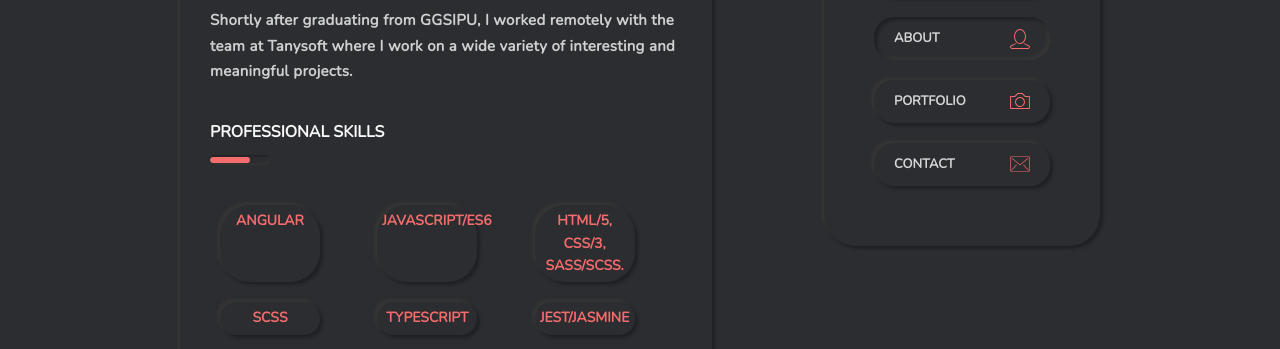
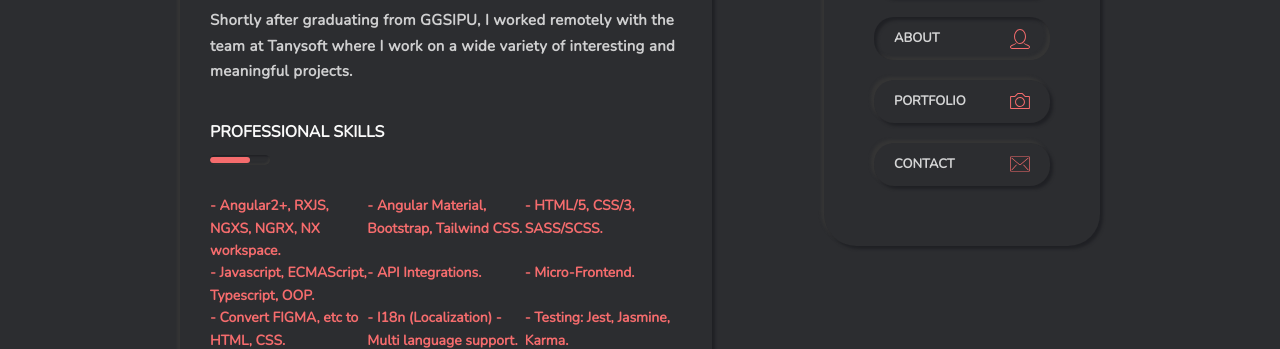
Before and after one commit to prakashdas95/portfolio, a website: page index.html in a window 1280 px wide. Both pictures are taken after a click on the item "ABOUT". Shown: the part 449-798 px from the top of the page. Drawn offline with nearby package versions, Linux system fonts and the light colour scheme; files that its build step writes are made by us from their sources.

Commit message:
skills updated

```diff
--- a/index.html
+++ b/index.html
@@ -290,7 +290,7 @@
             <hr class="about__divider" />
           </div>
           <div class="about__skills">
-            <div class="about__skill">
+            <!-- <div class="about__skill">
               <span class="about__skill__name">ANGULAR</span>
             </div>
             <div class="about__skill">
@@ -310,7 +310,18 @@
             </div>
             <div class="about__skill">
               <span class="about__skill__name">WEBPACK</span>
-            </div>
+            </div> -->
+            <div class="about__skill__name">- Angular2+, RXJS, NGXS, NGRX, NX workspace.</div>
+            <div class="about__skill__name">- Angular Material, Bootstrap, Tailwind CSS.</div>
+            <div class="about__skill__name">- HTML/5, CSS/3, SASS/SCSS.</div>
+            <div class="about__skill__name">- Javascript, ECMAScript, Typescript, OOP.</div>
+            <div class="about__skill__name">- API Integrations.</div>
+            <div class="about__skill__name">- Micro-Frontend.</div>
+            <div class="about__skill__name">- Convert FIGMA, etc to HTML, CSS.</div>
+            <div class="about__skill__name">- I18n (Localization) - Multi language support.</div>
+            <div class="about__skill__name">- Testing: Jest, Jasmine, Karma.</div>
+            <div class="about__skill__name">- GIT, GitHub and other tools.</div>
+            <div class="about__skill__name">- WCAG standard interfaces.</div>
           </div>
           <div>
             <div>
```
